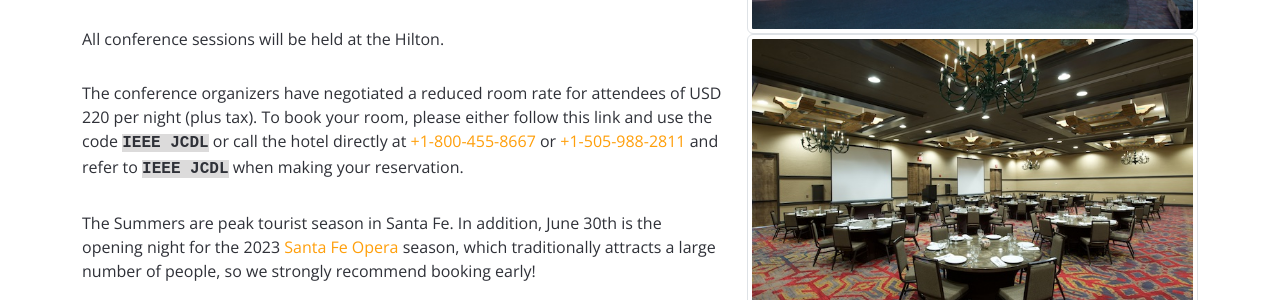
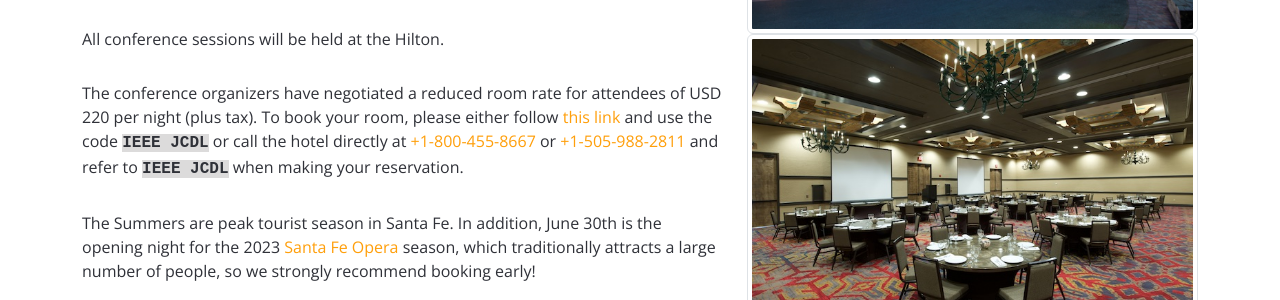
Before and after one commit to shawnmjones/JCDL2023-website-source, a Jekyll site: the page built from venue.html, in a window 1280 px wide and 900 px high, scrolled down 315 px. Shown: the part 178-478 px from the top of the window. Built offline with Jekyll 4.4.1, drawn with Linux system fonts in a browser that asks for light colours.

Commit message:
Update venue.html
added booking link

```diff
--- a/venue.html
+++ b/venue.html
@@ -41,7 +41,7 @@ permalink: /location/venue/
                 </p>
 
                 <p>
-                The conference organizers have negotiated a reduced room rate for attendees of USD 220 per night (plus tax). To book your room, please either follow this link and use the code <span style="font-weight: bold; font-family:'Courier New', Courier, monospace; background-color: rgb(220, 219, 219);">IEEE JCDL</span> or call the hotel directly at <a href="tel:18004458667">+1-800-455-8667</a> or <a href="tel:15059882811">+1-505-988-2811</a> and refer to <span style="font-weight: bold; font-family:'Courier New', Courier, monospace; background-color: rgb(220, 219, 219);">IEEE JCDL</span> when making your reservation.
+                The conference organizers have negotiated a reduced room rate for attendees of USD 220 per night (plus tax). To book your room, please either follow <a href="https://group.hilton.com/n9uhkn">this link</a> and use the code <span style="font-weight: bold; font-family:'Courier New', Courier, monospace; background-color: rgb(220, 219, 219);">IEEE JCDL</span> or call the hotel directly at <a href="tel:18004458667">+1-800-455-8667</a> or <a href="tel:15059882811">+1-505-988-2811</a> and refer to <span style="font-weight: bold; font-family:'Courier New', Courier, monospace; background-color: rgb(220, 219, 219);">IEEE JCDL</span> when making your reservation.
                 </p>
 
                 <p>
```
